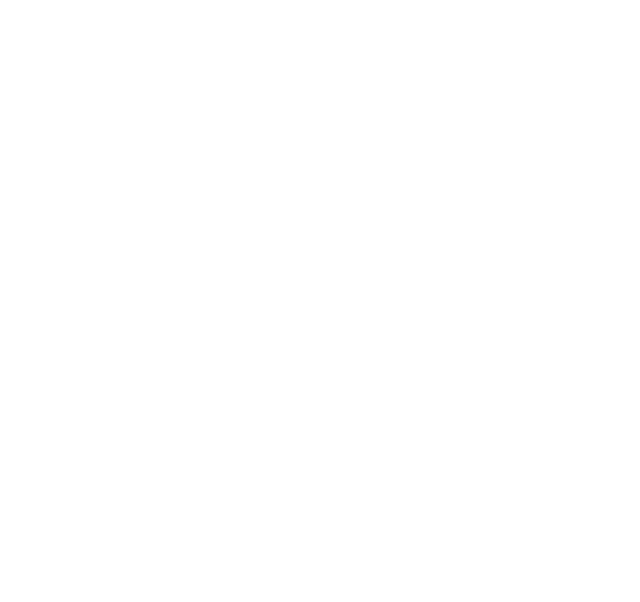
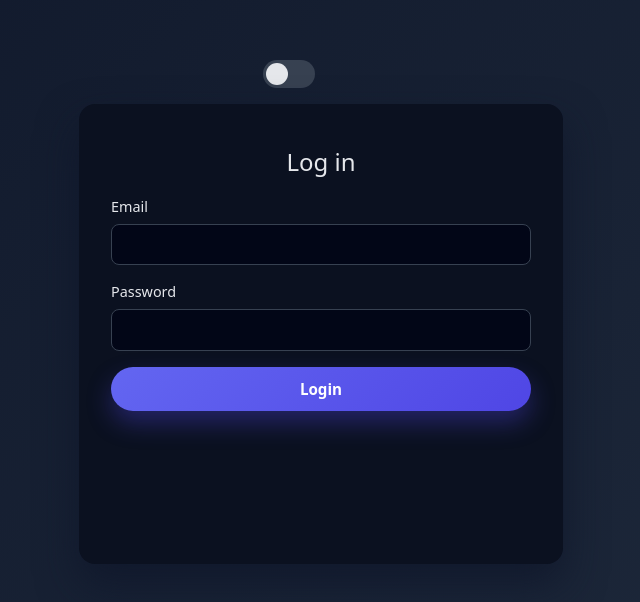
Before and after one commit to shanbhat2005/Student_marketplace, a React (Vite) app in the folder client/: page /auth in a window 1280 px wide. Before the commit this address had no page. Shown: the part 144-746 px from the top of the page, without its empty margins (351-991 px from the left). Built offline with nearby package versions, Linux system fonts and the light colour scheme; no server answers.

Commit message:
fix: enforce folder case sensitivity

```diff
--- a/client/src/App.jsx
+++ b/client/src/App.jsx
@@ -1,7 +1,6 @@
 import { Routes, Route, Link } from 'react-router-dom';
 import './App.css';
-import Login from './pages/Login';
-import Signup from './pages/Signup';
+import Auth from './pages/Auth';
 import AddBook from './pages/AddBook';
 import Home from './pages/Home';
 
@@ -14,10 +13,10 @@ const LandingPage = () => {
           Buy and sell BCA semester books easily with your classmates.
         </p>
         <div className="landing-buttons">
-          <Link to="/login" className="primary-btn">
+          <Link to="/auth" className="primary-btn">
             Login
           </Link>
-          <Link to="/signup" className="secondary-btn">
+          <Link to="/auth" className="secondary-btn">
             Sign Up
           </Link>
         </div>
@@ -30,8 +29,7 @@ function App() {
   return (
     <Routes>
       <Route path="/" element={<LandingPage />} />
-      <Route path="/login" element={<Login />} />
-      <Route path="/signup" element={<Signup />} />
+      <Route path="/auth" element={<Auth />} />
       <Route path="/home" element={<Home />} />
       <Route path="/add-book" element={<AddBook />} />
     </Routes>
--- /dev/null
+++ b/client/src/api/axios.js
@@ -0,0 +1,10 @@
+import axios from 'axios';
+
+const API_BASE_URL = import.meta.env.VITE_API_URL || 'http://localhost:5000';
+
+export const api = axios.create({
+  baseURL: API_BASE_URL,
+  headers: { 'Content-Type': 'application/json' },
+});
+
+export default API_BASE_URL;
--- /dev/null
+++ b/client/src/components/Loader.css
@@ -0,0 +1,109 @@
+.loader-container {
+  display: flex;
+  justify-content: center;
+  align-items: center;
+  height: 100vh;
+  width: 100vw;
+  position: fixed;
+  top: 0;
+  left: 0;
+  background: #f0f0f0;
+  z-index: 9999;
+}
+
+.loader {
+  display: flex;
+  justify-content: center;
+  align-items: center;
+}
+
+.box {
+  position: relative;
+  width: 120px;
+  height: 80px;
+  background: #1a1a1a;
+  border-radius: 4px;
+  box-shadow: 0 8px 24px rgba(0, 0, 0, 0.2), inset 0 0 0 2px #333;
+}
+
+.top-side {
+  position: absolute;
+  top: -8px;
+  left: 50%;
+  transform: translateX(-50%);
+  width: 100px;
+  height: 8px;
+  background: linear-gradient(180deg, #2a2a2a 0%, #1a1a1a 100%);
+  border-radius: 4px 4px 0 0;
+}
+
+.bottom-side {
+  position: absolute;
+  bottom: -6px;
+  left: 50%;
+  transform: translateX(-50%);
+  width: 140px;
+  height: 6px;
+  background: linear-gradient(0deg, #0d0d0d 0%, #1a1a1a 100%);
+  border-radius: 0 0 8px 8px;
+}
+
+.screen {
+  position: absolute;
+  inset: 8px 8px 12px 8px;
+  background: #0a0a0a;
+  border-radius: 2px;
+  overflow: hidden;
+}
+
+.lightray-limit {
+  position: absolute;
+  inset: 0;
+  overflow: hidden;
+}
+
+.lightray {
+  position: absolute;
+  left: 0;
+  right: 0;
+  height: 2px;
+  background: linear-gradient(
+    90deg,
+    transparent 0%,
+    rgba(100, 200, 255, 0.9) 20%,
+    rgba(100, 200, 255, 1) 50%,
+    rgba(100, 200, 255, 0.9) 80%,
+    transparent 100%
+  );
+  animation: scan 1.2s ease-in-out infinite;
+}
+
+@keyframes scan {
+  0%, 100% { top: 0; opacity: 0.6; }
+  50% { top: 100%; opacity: 1; }
+}
+
+.loader-box {
+  position: absolute;
+  bottom: 8px;
+  left: 8px;
+  right: 8px;
+  height: 6px;
+  background: #222;
+  border-radius: 3px;
+  overflow: hidden;
+}
+
+.progress {
+  height: 100%;
+  width: 30%;
+  background: linear-gradient(90deg, #4f46e5, #6366f1);
+  border-radius: 3px;
+  animation: progress 1.5s ease-in-out infinite;
+}
+
+@keyframes progress {
+  0% { width: 10%; margin-left: 0; }
+  50% { width: 70%; margin-left: 15%; }
+  100% { width: 10%; margin-left: 90%; }
+}
--- /dev/null
+++ b/client/src/components/Loader.jsx
@@ -0,0 +1,20 @@
+import './Loader.css';
+
+const Loader = () => {
+  return (
+    <div className="loader-container">
+      <div className="loader">
+        <div className="box">
+          <div className="top-side"></div>
+          <div className="bottom-side"></div>
+          <div className="screen">
+            <div className="lightray-limit"><div className="lightray"></div></div>
+            <div className="loader-box"><div className="progress"></div></div>
+          </div>
+        </div>
+      </div>
+    </div>
+  );
+};
+
+export default Loader;
--- a/client/src/pages/AddBook.jsx
+++ b/client/src/pages/AddBook.jsx
@@ -1,6 +1,6 @@
 import { useState } from 'react';
 import { useNavigate } from 'react-router-dom';
-import axios from 'axios';
+import { api } from '../api/axios';
 import '../App.css';
 
 const AddBook = () => {
@@ -36,7 +36,7 @@ const AddBook = () => {
         condition: formData.condition,
       };
 
-      await axios.post('http://localhost:5000/api/books/add', payload);
+      await api.post('/api/books/add', payload);
       alert('Book Listed Successfully!');
       navigate('/home');
     } catch (err) {
--- /dev/null
+++ b/client/src/pages/Auth.css
@@ -0,0 +1,105 @@
+.wrapper {
+  min-height: 100vh;
+  display: flex;
+  flex-direction: column;
+  align-items: center;
+  justify-content: center;
+  padding: 1.5rem;
+  background: linear-gradient(135deg, #0f172a, #1e293b);
+}
+
+.switch {
+  position: relative;
+  display: flex;
+  flex-direction: column;
+  align-items: center;
+  width: 100%;
+  max-width: 420px;
+  margin-bottom: 1rem;
+}
+
+.toggle {
+  position: absolute;
+  opacity: 0;
+  width: 0;
+  height: 0;
+}
+
+.slider {
+  position: relative;
+  display: inline-block;
+  width: 52px;
+  height: 28px;
+  background: #374151;
+  border-radius: 28px;
+  cursor: pointer;
+  transition: background 0.25s;
+  margin-bottom: 1rem;
+}
+
+.slider::before {
+  content: '';
+  position: absolute;
+  width: 22px;
+  height: 22px;
+  left: 3px;
+  top: 3px;
+  background: #e5e7eb;
+  border-radius: 50%;
+  transition: transform 0.25s;
+}
+
+.toggle:checked + .slider {
+  background: #4f46e5;
+}
+
+.toggle:checked + .slider::before {
+  transform: translateX(24px);
+}
+
+.card-side {
+  display: none;
+}
+
+.flip-card__inner {
+  position: relative;
+  width: 100%;
+  max-width: 420px;
+  min-height: 380px;
+  transition: transform 0.6s;
+  transform-style: preserve-3d;
+}
+
+.toggle:checked ~ .flip-card__inner {
+  transform: rotateY(180deg);
+}
+
+.flip-card__front,
+.flip-card__back {
+  position: absolute;
+  width: 100%;
+  min-height: 380px;
+  backface-visibility: hidden;
+  -webkit-backface-visibility: hidden;
+  background-color: #0b1120;
+  border-radius: 1rem;
+  padding: 2.5rem 2rem;
+  box-shadow: 0 20px 40px rgba(15, 23, 42, 0.8);
+  color: #e5e7eb;
+}
+
+.flip-card__back {
+  transform: rotateY(180deg);
+}
+
+.flip-card__front .title,
+.flip-card__back .title {
+  margin: 0 0 1rem;
+  text-align: center;
+  font-size: 1.5rem;
+}
+
+.flip-card__front .auth-form,
+.flip-card__back .auth-form {
+  margin-top: 0.5rem;
+}
--- /dev/null
+++ b/client/src/pages/Auth.jsx
@@ -0,0 +1,143 @@
+import { useState } from 'react';
+import { useNavigate } from 'react-router-dom';
+import { api } from '../api/axios';
+import '../App.css';
+import './Auth.css';
+import Loader from '../components/Loader';
+
+const Auth = () => {
+  const navigate = useNavigate();
+  const [isSignUp, setIsSignUp] = useState(false);
+
+  const [loginData, setLoginData] = useState({ email: '', password: '' });
+  const [signupData, setSignupData] = useState({ name: '', email: '', password: '' });
+
+  const [loading, setLoading] = useState(false);
+  const [error, setError] = useState('');
+
+  const handleLoginChange = (e) => {
+    setLoginData({ ...loginData, [e.target.name]: e.target.value });
+  };
+  const handleSignupChange = (e) => {
+    setSignupData({ ...signupData, [e.target.name]: e.target.value });
+  };
+
+  const handleLoginSubmit = async (e) => {
+    e.preventDefault();
+    setLoading(true);
+    setError('');
+    try {
+      await api.post('/api/auth/login', loginData);
+      setTimeout(() => navigate('/home'), 2000);
+    } catch (err) {
+      setError(err.response?.data?.message || 'Login failed. Please try again.');
+      setLoading(false);
+    }
+  };
+
+  const handleSignupSubmit = async (e) => {
+    e.preventDefault();
+    setLoading(true);
+    setError('');
+    try {
+      await api.post('/api/auth/signup', signupData);
+      setTimeout(() => navigate('/home'), 2000);
+    } catch (err) {
+      setError(err.response?.data?.message || 'Signup failed. Please try again.');
+      setLoading(false);
+    }
+  };
+
+  if (loading) return <Loader />;
+
+  return (
+    <div className="wrapper">
+      <div className="switch">
+        <input
+          type="checkbox"
+          className="toggle"
+          id="card-toggle"
+          checked={isSignUp}
+          onChange={(e) => {
+            setIsSignUp(e.target.checked);
+            setError('');
+          }}
+        />
+        <label htmlFor="card-toggle" className="slider"></label>
+        <nav className="card-side"></nav>
+        <div className="flip-card__inner">
+          <div className="flip-card__front">
+            <div className="title">Log in</div>
+            <form onSubmit={handleLoginSubmit} className="auth-form">
+              <label>
+                Email
+                <input
+                  type="email"
+                  name="email"
+                  value={loginData.email}
+                  onChange={handleLoginChange}
+                  required
+                />
+              </label>
+              <label>
+                Password
+                <input
+                  type="password"
+                  name="password"
+                  value={loginData.password}
+                  onChange={handleLoginChange}
+                  required
+                />
+              </label>
+              {error && <p className="auth-error">{error}</p>}
+              <button type="submit" className="primary-btn full-width">
+                Login
+              </button>
+            </form>
+          </div>
+          <div className="flip-card__back">
+            <div className="title">Sign up</div>
+            <form onSubmit={handleSignupSubmit} className="auth-form">
+              <label>
+                Name
+                <input
+                  type="text"
+                  name="name"
+                  value={signupData.name}
+                  onChange={handleSignupChange}
+                  required
+                />
+              </label>
+              <label>
+                Email
+                <input
+                  type="email"
+                  name="email"
+                  value={signupData.email}
+                  onChange={handleSignupChange}
+                  required
+                />
+              </label>
+              <label>
+                Password
+                <input
+                  type="password"
+                  name="password"
+                  value={signupData.password}
+                  onChange={handleSignupChange}
+                  required
+                />
+              </label>
+              {error && <p className="auth-error">{error}</p>}
+              <button type="submit" className="primary-btn full-width">
+                Sign Up
+              </button>
+            </form>
+          </div>
+        </div>
+      </div>
+    </div>
+  );
+};
+
+export default Auth;
--- a/client/src/pages/Home.jsx
+++ b/client/src/pages/Home.jsx
@@ -1,6 +1,6 @@
 import { useEffect, useState } from 'react';
 import { Link } from 'react-router-dom';
-import axios from 'axios';
+import { api } from '../api/axios';
 import '../App.css';
 
 const Home = () => {
@@ -11,7 +11,7 @@ const Home = () => {
   useEffect(() => {
     const fetchBooks = async () => {
       try {
-        const res = await axios.get('http://localhost:5000/api/books');
+        const res = await api.get('/api/books');
         setBooks(res.data || []);
       } catch (err) {
         console.error(err);
```
Also changed, not shown: client/src/pages/Login.jsx (+6 -4 lines), client/src/pages/Signup.jsx (+6 -4 lines), client/vercel.json (added), 2 other files (tests, documents, lock files or other folders).
